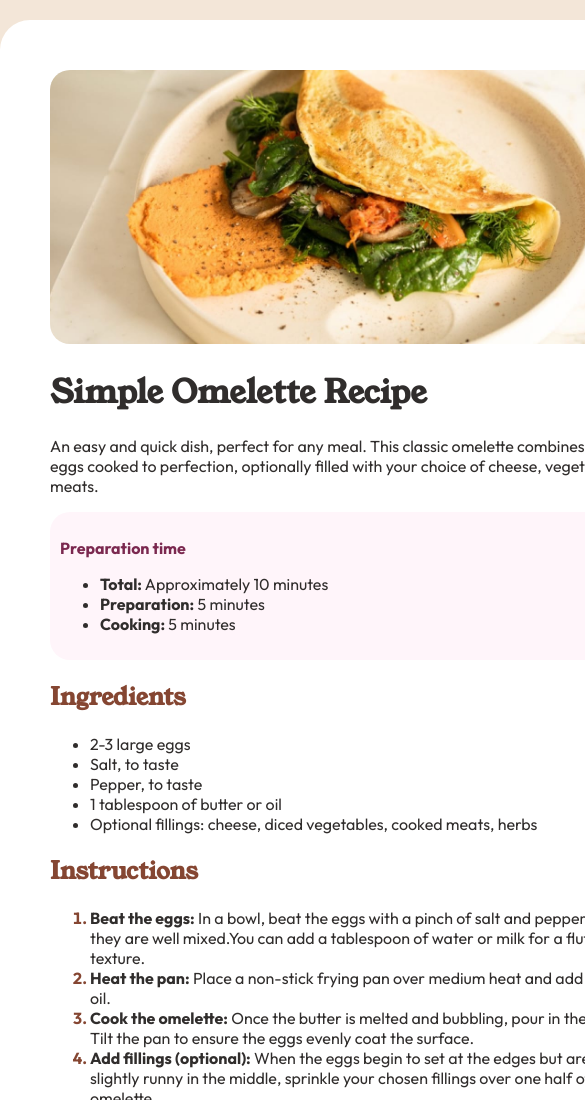
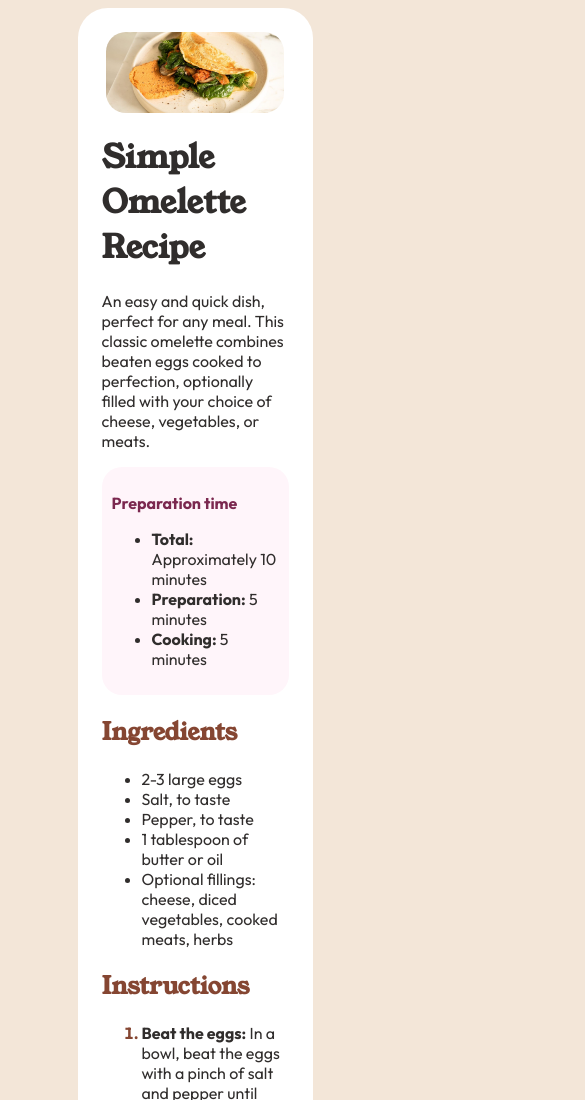
Before and after one commit to mar-alabi/recipe-page, a plain HTML site: page index.html in a window 390 px wide. Shown: the top 1100 px of the page, 585 px wide, since content can reach past the window. Drawn offline with Linux system fonts and the light colour scheme.

Commit message:
adjust width units to ensure responsiveness

```diff
--- a/index.html
+++ b/index.html
@@ -10,12 +10,11 @@
 
 </head>
 <body>
-  <header>
+  <div class="container">
     <img src="./assets/images/image-omelette.jpeg" alt="">
-  <h1>Simple Omelette Recipe</h1>
-   <p>An easy and quick dish, perfect for any meal. This classic omelette combines beaten eggs cooked
+    <h1>Simple Omelette Recipe</h1>
+    <p>An easy and quick dish, perfect for any meal. This classic omelette combines beaten eggs cooked
   to perfection, optionally filled with your choice of cheese, vegetables, or meats.</p>
-  </header>
 
  <main>
 
@@ -80,5 +79,6 @@
     Coded by <a href="https://github.com/mar-alabi">Mariam Alabi</a>.
   </div>
  </main>
+  </div>
 </body>
 </html>
--- a/style.css
+++ b/style.css
@@ -17,18 +17,20 @@ html {
   font-family: "Outfit", sans-serif;
   background-color: var(--Stone100);
 }
-body {
+.container {
   background-color: var(--White);
-  width: 600px;
-  margin: 20px auto;
-  padding: 50px;
+  width: 50%;
+  margin: 0 auto;
+  padding: 1.5em;
   color: var(--Stone900);
   border-radius: 30px;
   font-size: 16px;
 }
 img {
-  width: 600px;
+  display: block;
+  width: 95%;
   border-radius: 20px;
+  margin: 0 auto;
 }
 .attribution {
   font-size: 11px;
@@ -65,7 +67,7 @@ h1 {
 table {
   display: table;
   border-collapse: collapse;
-  width: 600px;
+  width: 95%;
 }
 td {
   padding: 10px 20px;
```
